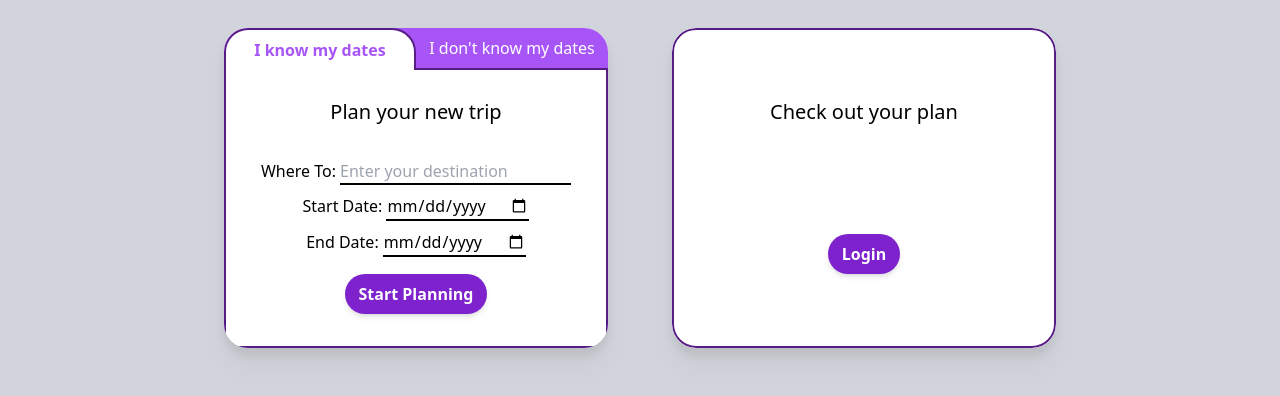
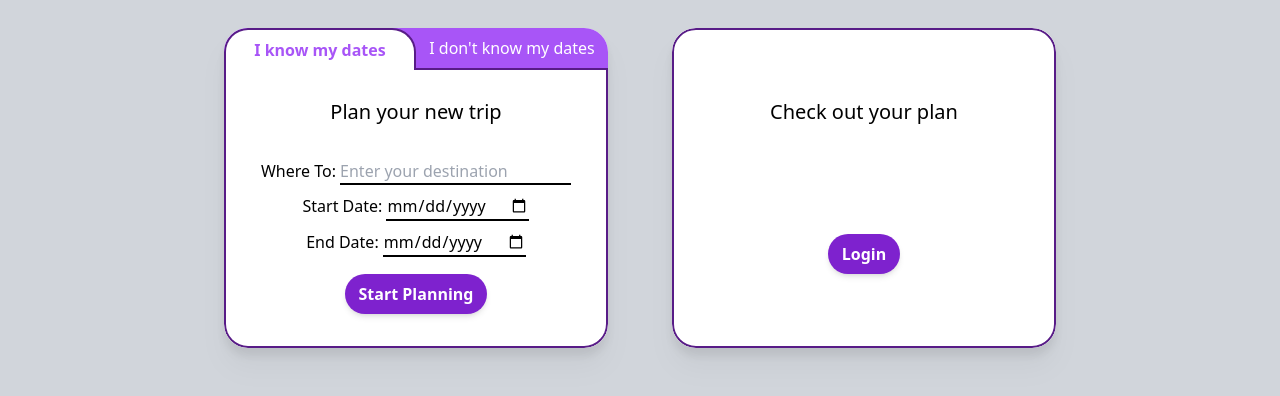
Before and after one commit to MK-Codecademy/itinerary-app, a React (Create React App) app: page / in a window 1280 px wide. Shown: the part 316-712 px from the top of the page. Built offline with nearby package versions, Linux system fonts and the light colour scheme.

Commit message:
Added border-radius back to bottom of cards

```diff
--- a/src/index.css
+++ b/src/index.css
@@ -18,7 +18,7 @@ body {
 }
 
 .tab-wrapper + .card-content {
-  @apply border-t-0 rounded-none;
+  @apply border-t-0 rounded-t-none;
 }
 
 .tab {
```
